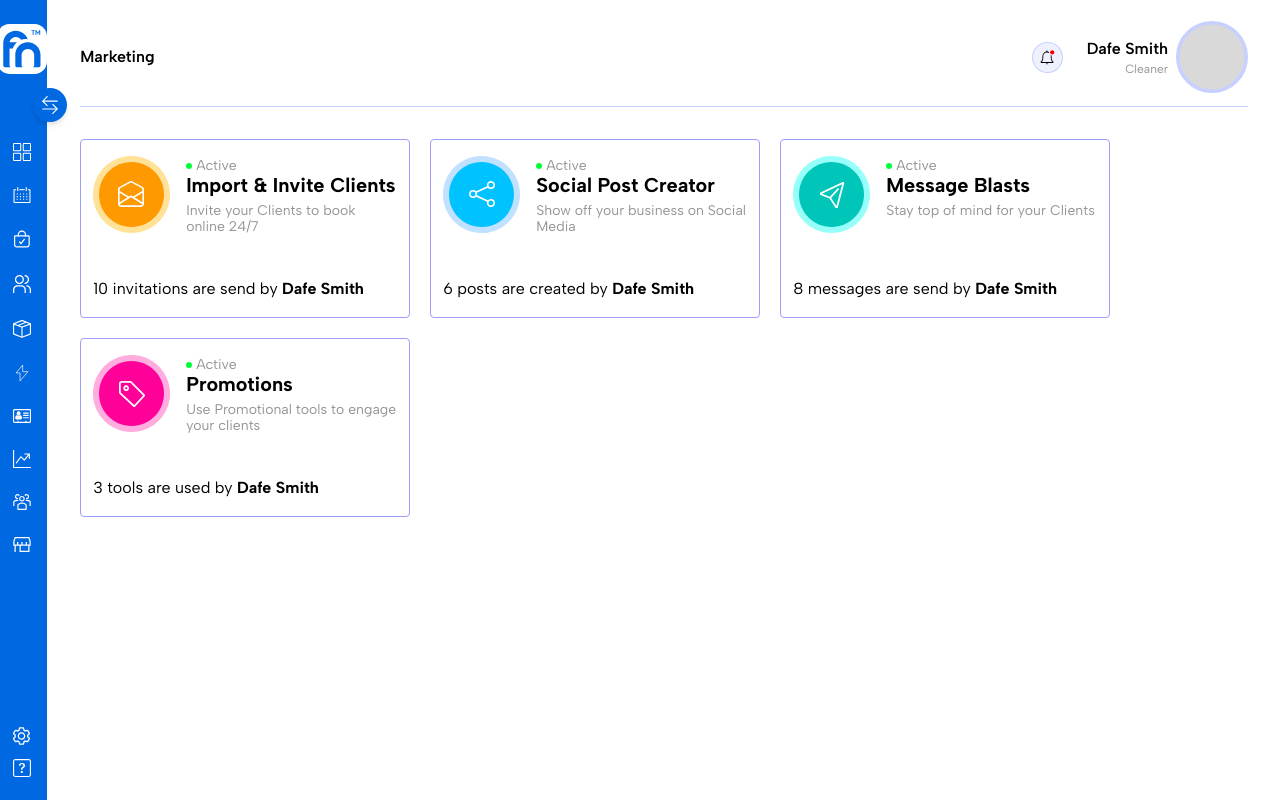
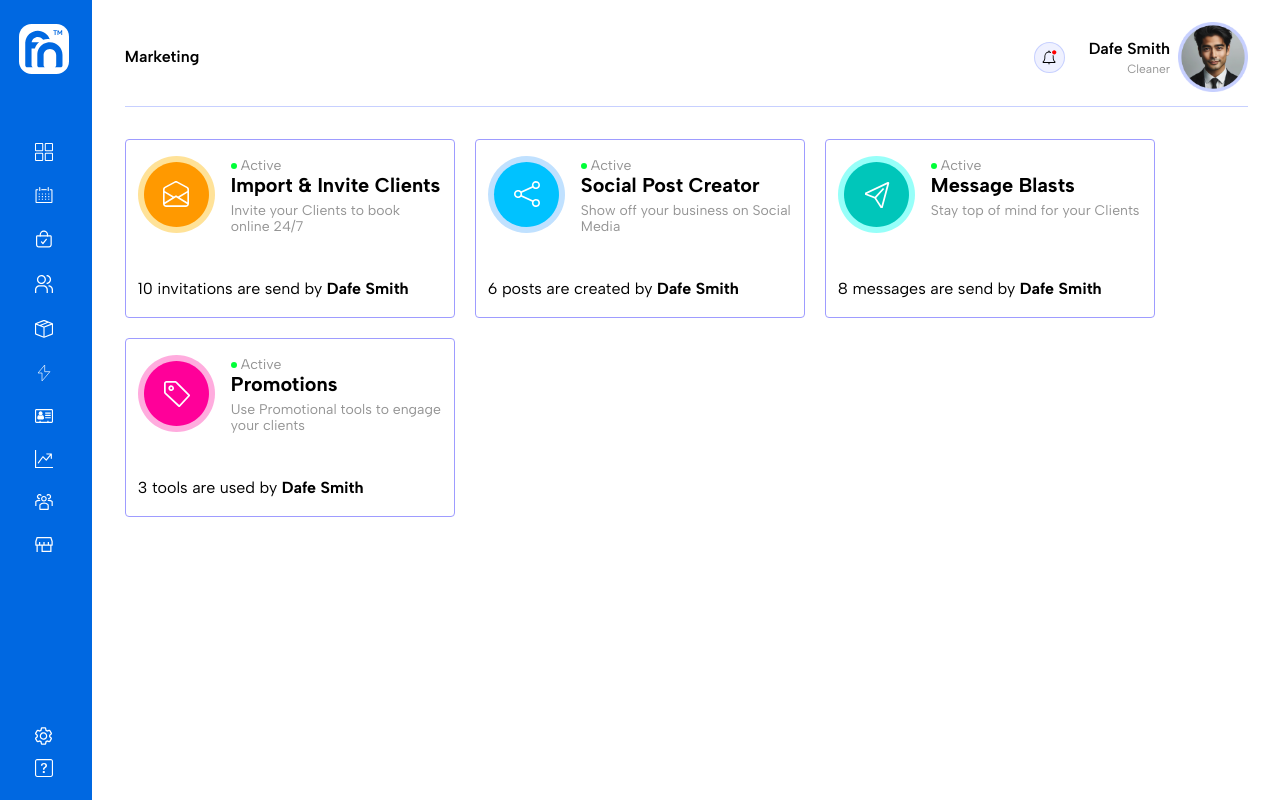
Before and after one commit to loyecares/farenow, a Next.js app: page / in a window 1280 px wide. Built offline with nearby package versions, Linux system fonts and the light colour scheme.

Commit message:
image and menu adjustment

```diff
--- a/src/app/layout.tsx
+++ b/src/app/layout.tsx
@@ -5,6 +5,9 @@ import "./globals.css";
 import DesktopSidebar from "@/components/sidebars/desktopSidebar";
 import NotificationIcon from "@/components/icons/NotificationIcon";
 import ProfileIcon from "@/components/icons/ProfileIcon";
+
+import Image from "next/image";
+
 
 
 
@@ -38,7 +41,11 @@ export default function RootLayout({
                     <p className="font-semibold decoration-black">Dafe Smith</p>
                     <p className="text-grey text-xs">Cleaner</p>
                   </div>
-                  <ProfileIcon/>
+
+
+                  <Image src="/images/pp.png" alt="profile"
+                    width={70}
+                    height={70} className="max-sm:w-[50px] max-sm:h-[50px]"/>
 
                 </div>
 
--- a/src/components/sidebars/desktopSidebar.tsx
+++ b/src/components/sidebars/desktopSidebar.tsx
@@ -34,8 +34,8 @@ const DesktopSidebar = () => {
       className={`${
         show
           ? "w-[100px] bg-blue text-white"
-          : "w-[50px] bg-blue text-white"
-      }  flex items-center border-r border-gray-100  sticky top-0 z-20 justify-center  transition-all ease-linear duration-[200ms]  max-md:w-[50px] max-lg:w-[50px] max-md:w-full h-screen  max-lg:w-[8%]  `}
+          : "w-[100px] bg-blue text-white"
+      }  flex items-center border-r border-gray-100  sticky top-0 z-20 justify-center  transition-all ease-linear duration-[200ms]  max-md:w-[70px] h-screen   `}
     >
       <div
         className={`${
@@ -158,12 +158,12 @@ const DesktopSidebar = () => {
           {/* toggle */}
 
         </div>
-        <div
+        {/* <div
             className="p-2 z-10 cursor-pointer  text-lg shadow-md bg-blue   rounded-full text-blue-700 absolute top-[5.5rem] -right-5"
             onClick={() => setShow(!show)}
           >
             <BsArrowLeftRight />
-          </div>
+          </div> */}
       </div>
     </div>
   );
```
Also changed, not shown: public/images/pp.png (added), src/assets/images/pp.png (added).
